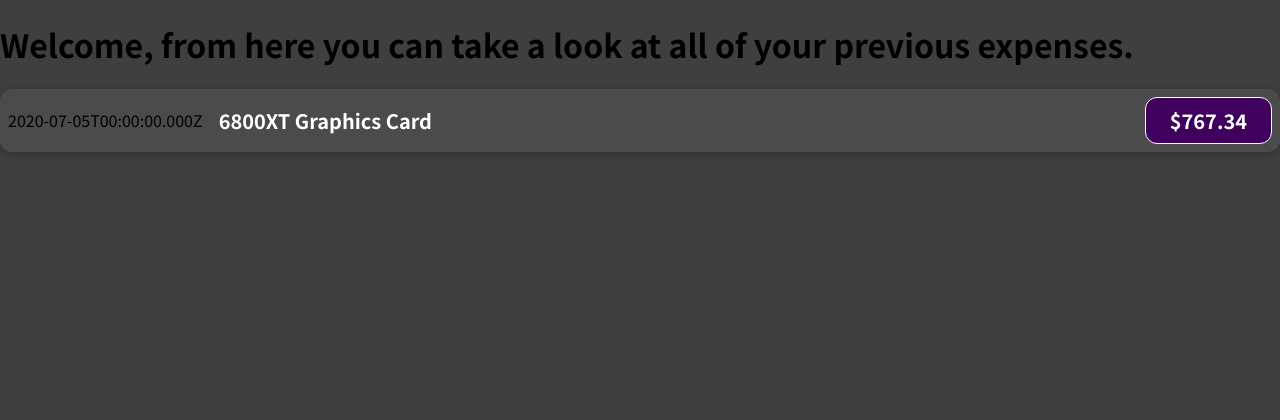
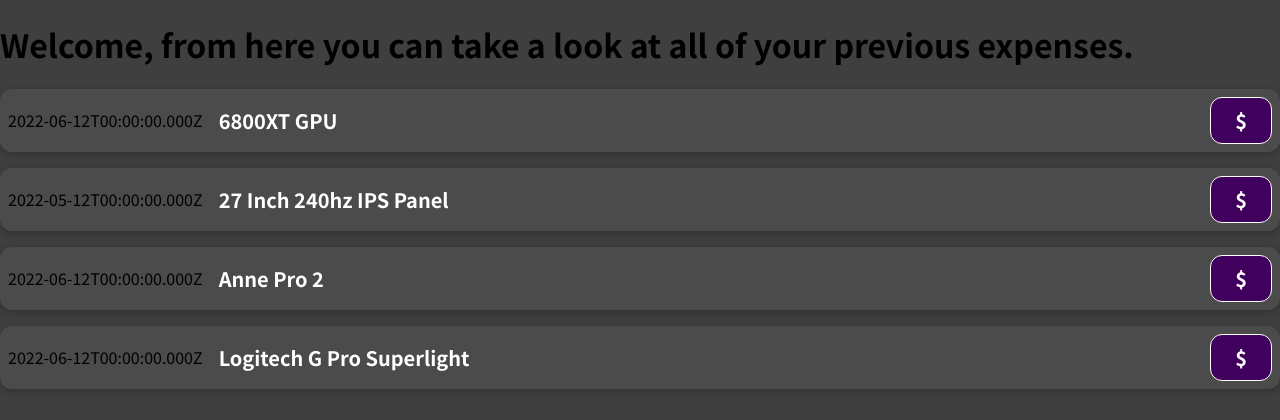
Before and after one commit to krishabbashyal/learn-react, a JavaScript app: page / in a window 1280 px wide. Shown: the top 420 px of the page. Built offline with nearby package versions, Linux system fonts and the light colour scheme.

Commit message:
Used props to make code dynamically pull data from an object

```diff
--- a/src/App.js
+++ b/src/App.js
@@ -1,12 +1,38 @@
 import ExpenseItem from "./components/ExpenseItem";
 
 function App() {
+  // prettier-ignore
+  const expenses = [
+    { id: "1", title: "6800XT GPU", amount: 767.34, date: new Date(2022, 5, 12) },
+    { id: "2", title: "27 Inch 240hz IPS Panel", amount: 456.54, date: new Date(2022, 4, 12) },
+    { id: "3", title: "Anne Pro 2", amount: 67.34, date: new Date(2022, 5, 12) },
+    { id: "4", title: "Logitech G Pro Superlight", amount: 127.34, date: new Date(2022, 5, 12) },
+  ];
   return (
     <div>
       <h1>
         Welcome, from here you can take a look at all of your previous expenses.
       </h1>
-      <ExpenseItem />
+      <ExpenseItem
+        title={expenses[0].title}
+        amount={expenses[0].amount}
+        date={expenses[0].date}
+      ></ExpenseItem>
+      <ExpenseItem
+        title={expenses[1].title}
+        amount={expenses[1].amount}
+        date={expenses[1].date}
+      ></ExpenseItem>
+      <ExpenseItem
+        title={expenses[2].title}
+        amount={expenses[2].amount}
+        date={expenses[2].date}
+      ></ExpenseItem>
+      <ExpenseItem
+        title={expenses[3].title}
+        amount={expenses[3].amount}
+        date={expenses[3].date}
+      ></ExpenseItem>
     </div>
   );
 }
--- a/src/components/ExpenseItem.js
+++ b/src/components/ExpenseItem.js
@@ -1,16 +1,12 @@
 import "./ExpenseItem.css";
 
-function ExpenseItem() {
-  const expenseDate = new Date(2020, 6, 5);
-  const expenseTitle = "6800XT Graphics Card";
-  const expensePrice = 767.34;
-
+function ExpenseItem(props) {
   return (
     <div className="expense-item">
-      <div>{expenseDate.toISOString()}</div>
+      <div>{props.date.toISOString()}</div>
       <div className="expense-item__description">
-        <h2>{expenseTitle}</h2>
-        <div className="expense-item__price">${expensePrice}</div>
+        <h2>{props.title}</h2>
+        <div className="expense-item__price">${props.price}</div>
       </div>
     </div>
   );
```
